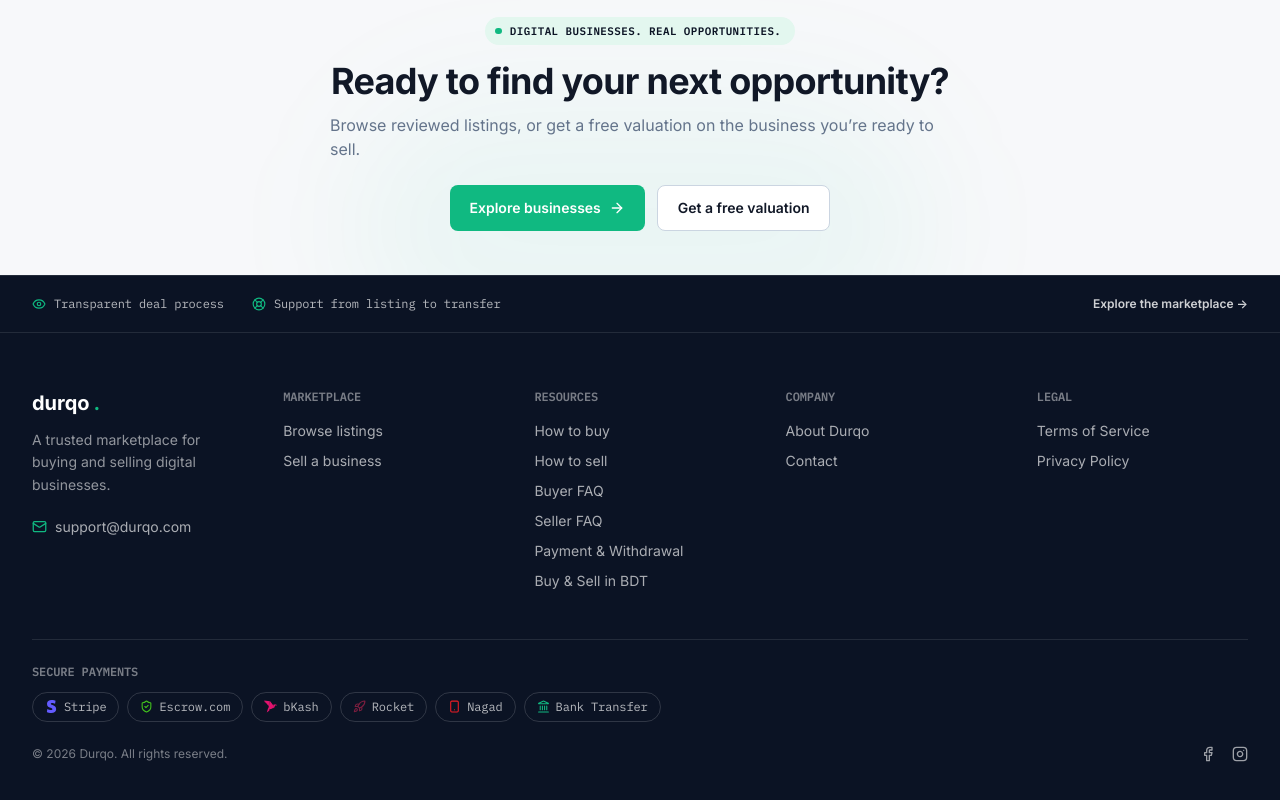
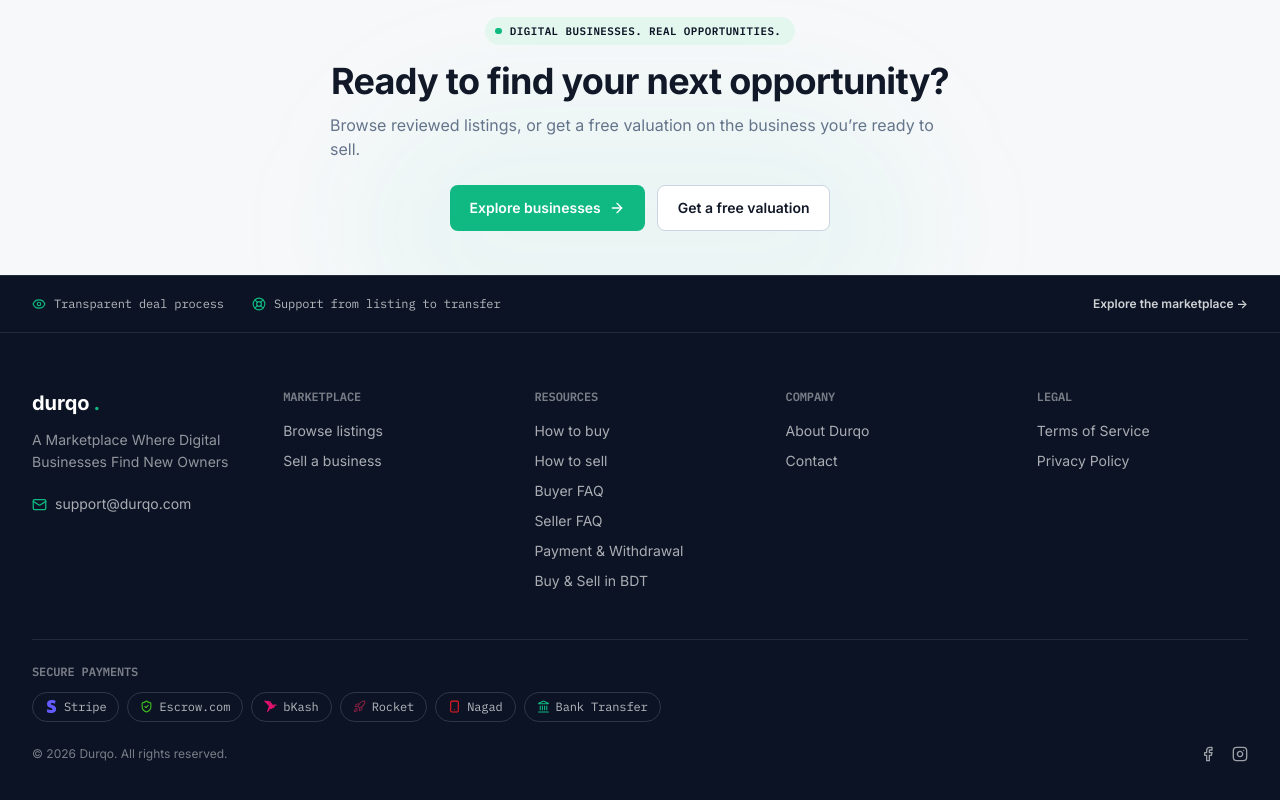
Before and after one commit to mdmanirmia/durqo-app, a Next.js app: page / in a window 1280 px wide. Shown: the part 3545-4345 px from the top of the page. Built offline with nearby package versions, Linux system fonts and the light colour scheme; no server answers; the database is empty.

Commit message:
Update footer description for clarity

```diff
--- a/src/components/Footer.tsx
+++ b/src/components/Footer.tsx
@@ -138,7 +138,7 @@ export default function Footer() {
               durqo<span className="text-brand">.</span>
             </Link>
             <p className="mt-3 max-w-[30ch] text-sm leading-relaxed text-white/55">
-              A trusted marketplace for buying and selling digital businesses.
+              A Marketplace Where Digital Businesses Find New Owners
             </p>
             <a href="mailto:support@durqo.com" className="mt-5 inline-flex items-center gap-2 text-sm text-white/65 hover:text-white">
               <Mail size={15} className="text-brand" />
```
